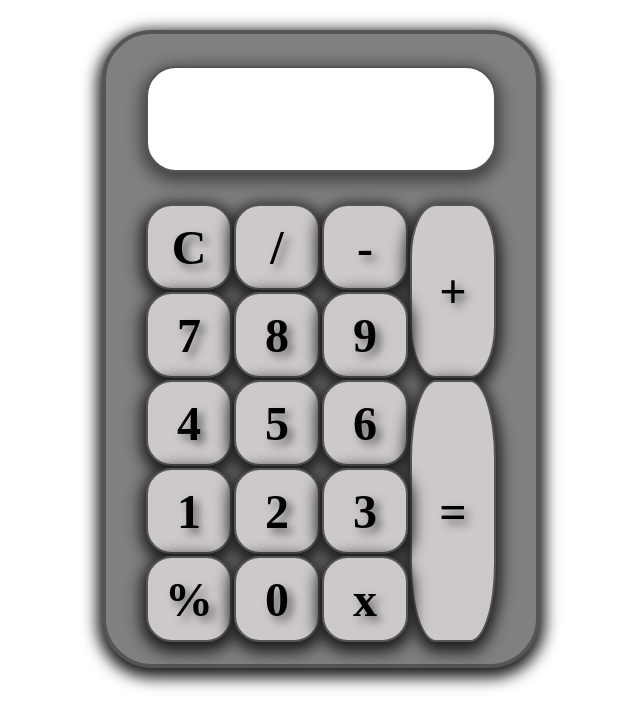
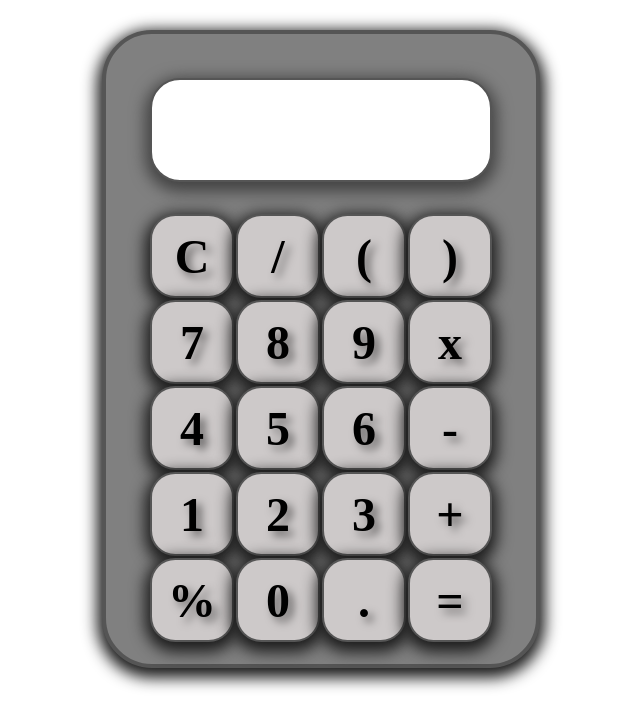
Before and after one commit to sharmeen466/Calculator, a plain HTML site: page index.html in a window 1280 px wide. Shown: the whole page, without its empty margins (319-959 px from the left). Drawn offline with Linux system fonts and the light colour scheme.

Commit message:
calculator

```diff
--- a/app.js
+++ b/app.js
@@ -10,7 +10,12 @@ for (let i = 0; i < numbers.length; i++) {
         if (btnValue === "=") {
             try {
                 let result = eval(expression)
-                screen.textContent = result
+                if(Number(result) === result && result % 1 !== 0){
+                    screen.textContent = Number(result).toFixed(6)
+                }
+                else{
+                    screen.textContent = result
+                }
                 expression = "";
             }
 
@@ -19,6 +24,7 @@ for (let i = 0; i < numbers.length; i++) {
                 expression = "";
             }
         }
+
         else if (btnValue === "C") {
             screen.textContent = "";
             expression = ""
--- a/index.html
+++ b/index.html
@@ -17,32 +17,35 @@
             <tr>
                 <td class="boxes">C</td>
                 <td class="boxes">/</td>
-                <td class="boxes">-</td>
-                <td class="boxes" rowspan="2">+</td>
+                <td class="boxes">(</td>
+                <td class="boxes">)</td>
             </tr>
 
             <tr>
                 <td class="boxes box">7</td>
                 <td class="boxes">8</td>
                 <td class="boxes">9</td>
+                <td class="boxes">x</td>
 
             </tr>
             <tr>
                 <td class="boxes">4</td>
                 <td class="boxes">5</td>
                 <td class="boxes">6</td>
-                <td class="boxes" rowspan="3">=</td>
+                <td class="boxes">-</td>
             </tr>
             <tr>
                 <td class="boxes">1</td>
                 <td class="boxes">2</td>
                 <td class="boxes">3</td>
+                <td class="boxes">+</td>
 
             </tr>
             <tr>
                 <td class="boxes">%</td>
                 <td class="boxes">0</td>
-                <td class="boxes">x</td>
+                <td class="boxes">.</td>
+                <td class="boxes">=</td>
             </tr>
 
         </table>
--- a/style.css
+++ b/style.css
@@ -1,4 +1,12 @@
+*{
+    margin: 0;
+    padding: 0;
+
+}
+
 #calculator {
+    /* background: url(./figures-2473795_1280.jpg); */
+    /* opacity: 1; */
     height: 630px;
     width: 430px;
     display: flex;
```
Also changed, not shown: figures-2473795_1280.jpg (added).
